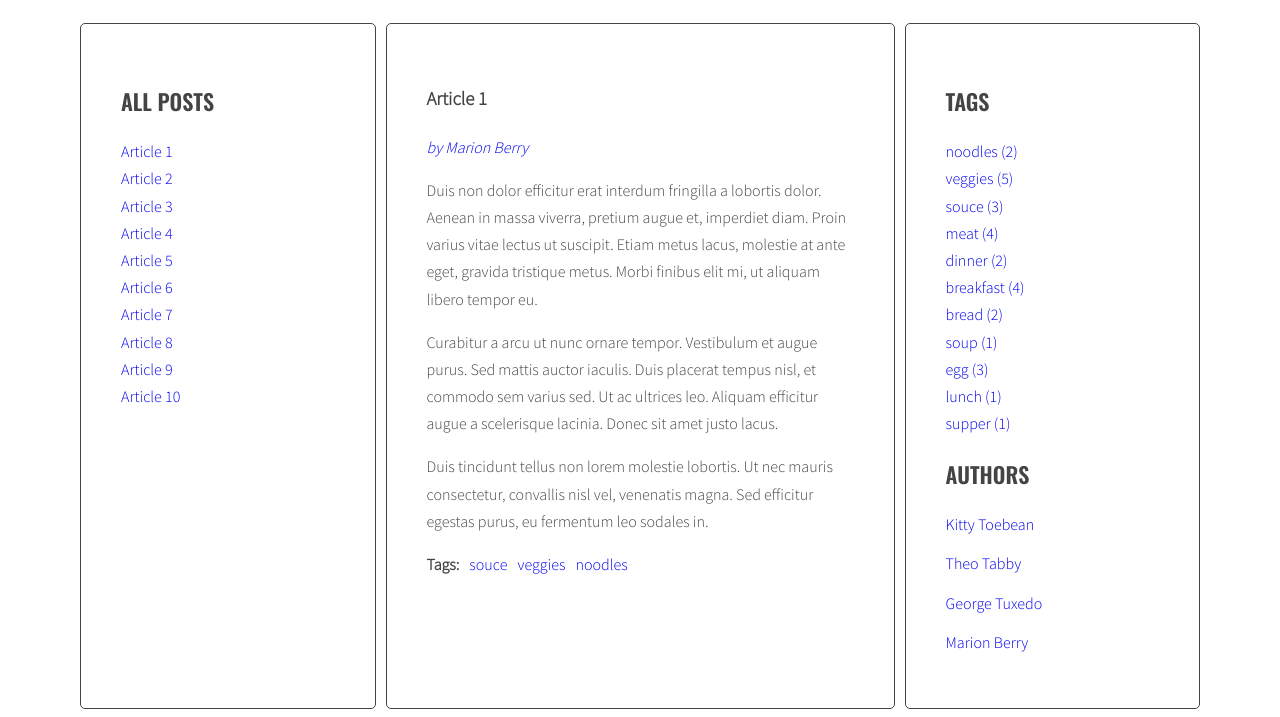
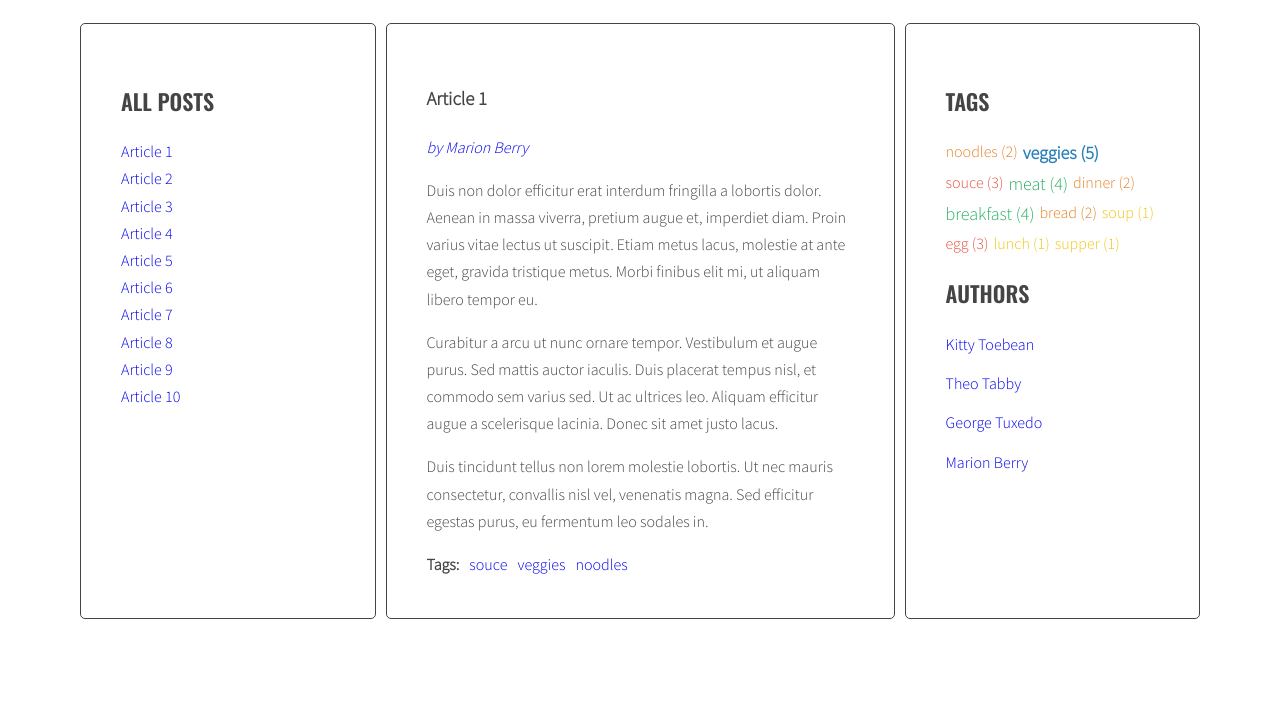
Before and after one commit to Bosik-R/javascript-blog, a website: page index.html in a window 1280 px wide. Shown: the part 220-937 px from the top of the page. After the commit the page ends 847 px from the top, so only its background shows below. Drawn offline with nearby package versions, Linux system fonts and the light colour scheme.

Commit message:
Add JS function to assign each tag a class for styling. Add SCSS styles

```diff
--- a/js/script.js
+++ b/js/script.js
@@ -54,8 +54,10 @@ const optArticleSelector = '.post',
   optTagsListenerSelector = '.list-horizontal a',
   optArticleAuthorSelector = '.post-author',
   optAuthorListenerSelector = '.post-author a',
-  optTagsListSelector = '.tags.list',
-  optTagsArrayListennerSelector = '.list.tags a';
+  //optTagsListSelector = '.tags.list',
+  optTagsArrayListennerSelector = '.list.tags a',
+  optCloudClassCount = 5,
+  optCloudClassPrefix = 'tag-size-';
 
 function generateTitleLinks(customSelector = ''){
   console.log('function starts');
@@ -279,55 +281,69 @@ function addClickListenersToAuthors(){
 
 addClickListenersToAuthors();
 
+function calculateTagsParams(tags){
+  const params = {max: 0, min: 999999};
+  for(let tag in tags){
+    console.log(tag + ' is used ' + tags[tag] + ' times');
+    if(tags[tag] > params.max){
+      params.max = tags[tag];
+      console.log('params.max: ' + params.max);
+    }
+    if(tags[tag] < params.min){
+      params.min = tags[tag];
+      console.log('params.min: ' + params.min);
+    }
+  }
+  return params;
+}
+
+function calculateTagsClass (count, params){
+  const normalizedCount = count - params.min;
+  const normalizedMax = params.max - params.min;
+  const percentage = normalizedCount / normalizedMax;
+  const classNumber = Math.floor(percentage * (optCloudClassCount - 1) + 1);
+  return optCloudClassPrefix + classNumber;
+}
+
 function generateTagsRightSidebar(){
-
   /* [NEW] create a new variable allTags with an empty object */
   let allTags = {};
-
   /* find all articles */
   const articles = document.querySelectorAll(optArticleSelector);
-
   /* START LOOP: for every article: */
   for(let article of articles){
-    /* find tags wrapper */
-    //const tagsWrapper = document.querySelector(optTagsListSelector);
-    /* make html variable with empty string */
-    //let html = '';
     /* get tags from data-tags attribute */
     const tagsAttribute = article.getAttribute('data-tags');
     /* split tags into array */
     const tags= tagsAttribute.split(' ');
     /* START LOOP: for each tag */
     for(let tag of tags){
-      /* generate HTML of the link */
-      //const linkHTML = '<li><a href="#tag-' + tag + '"><span>' + tag + '</span></a></li>';
-      /* add generated code to html variable */
-      //html = html + linkHTML;
-      //console.log('html tags right: ', html);
       /* [NEW] check if this tag is NOT already in allTags */
       if(!allTags[tag]){
         /* [NEW] if dosent set oject number in allTags to 1 else add the tag*/
         allTags[tag] = 1;
       } else {
         allTags[tag]++;
-        console.log('allTags: ', allTags);
       }
     }/* END LOOP: for each tag */
-    /* insert HTML of all the links into the tags wrapper */
-    //tagsWrapper.innerHTML = html;
-    //console.log('tagsWrapper: ', tagsWrapper);
   }/* END LOOP: for every article: */
+  console.log('allTags of object: ', allTags);
   /* [NEW] find list of tags in right column */
   const tagList = document.querySelector('.list.tags');
   /* [NEW] create variable for all links HTML code */
   let allTagsHTML = '';
+  const tagsParams = calculateTagsParams(allTags);
+  console.log('tagsParams: ', tagsParams);
   /* [NEW] START LOOP: for each tag in allTags: */
   for(let tag in allTags){
     /* [NEW] generate code of a link and add it to allTagsHTML */
-    allTagsHTML +='<li><a href="#tag-' + tag + '"><span>' + tag + ' (' + allTags[tag] + ')' + '</span></a></li> ';
+    const taglinkHTML = '<li><a class="' + calculateTagsClass(allTags[tag], tagsParams) + '" href="#tag-' + tag + '"><span>' + tag + ' (' +allTags[tag] + ')' + '</span></a></li>';
+    console.log('taglinkHTML: ', taglinkHTML);
+
+    allTagsHTML += taglinkHTML;
+    //allTagsHTML +='<li><a href="#tag-' + tag + ' class="" "><span>' + tag + ' (' + allTags[tag] + ')' + '</span></a></li> ';
     console.log('allTagsHTML: ', allTagsHTML);
-  }
-  /* [NEW] END LOOP: for each tag in allTags: */
+  }/* [NEW] END LOOP: for each tag in allTags: */
   /*[NEW] add HTML from allTagsHTML to tagList */
   tagList.innerHTML = allTagsHTML;
   console.log('tagList: ', tagList);
@@ -345,3 +361,7 @@ function addClickListenersToRightSidebar(){
 }
 
 addClickListenersToRightSidebar();
+
+/* Pytania do mentora:
+    - czy mogą być dwie funkcje o takiej samej nazwie?
+    - */
--- a/sass/style.scss
+++ b/sass/style.scss
@@ -123,3 +123,31 @@ a{
     margin: 0 10px 0 0;
   }
 }
+.tags {
+  display: inline-flex;
+  flex-wrap: wrap;
+}
+.tag-size-1 {
+  color: #f1c40f;
+  padding-right: 5px;
+}
+.tag-size-2 {
+  color: #e67e22;
+  padding-right: 5px;
+}
+.tag-size-3 {
+  color: #e74c3c;
+  padding-right: 5px;
+}
+.tag-size-4 {
+  color: #27ae60;
+  font-size: 18px;
+  font-weight: bolder;
+  padding-right: 5px;
+}
+.tag-size-5 {
+  color: #2980b9;
+  font-size: 18px;
+  font-weight: bold;
+  padding-right: 5px;
+}
```
Also changed, not shown: css/style.css, 1 other file.
